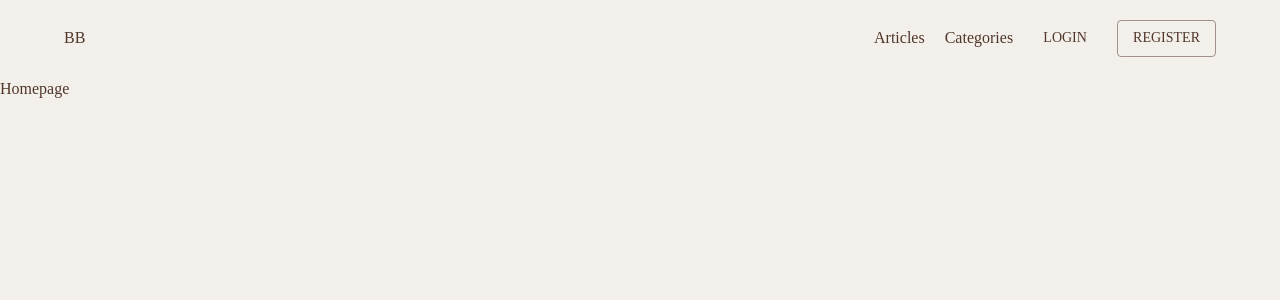
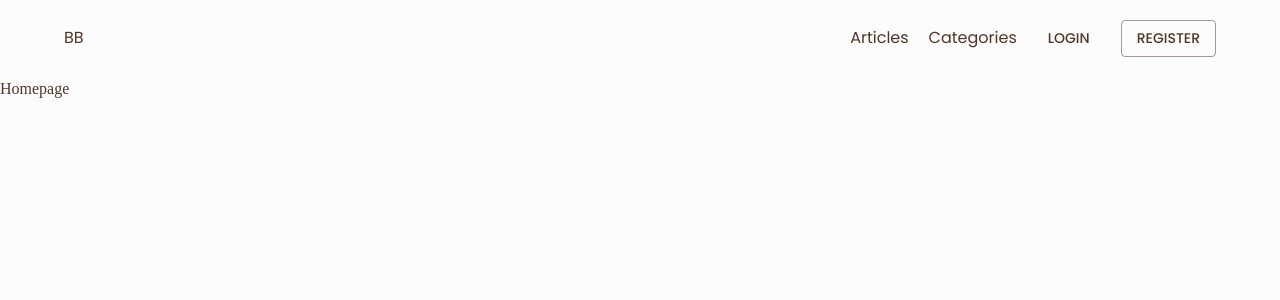
Before and after one commit to BiancaGlavan/blog-app-react, a React (Vite) app: page / in a window 1280 px wide. Shown: the top 300 px of the page. Built offline with nearby package versions, Linux system fonts and the light colour scheme.

Commit message:
updated blog theme

```diff
--- a/src/theme/blogTheme.ts
+++ b/src/theme/blogTheme.ts
@@ -3,7 +3,7 @@ import { createTheme } from "@mui/material/styles";
 const blogTheme = createTheme({
     palette: {
         background: {
-            default: "#f3f0ec"
+            default: "#fcfcfc"
         },
         text :{
             primary: "#503629",
@@ -17,7 +17,7 @@ const blogTheme = createTheme({
         }
     },
     typography : {
-        fontFamily: "Petrona",
+        fontFamily: "Poppins",
     }
 });
 
```
